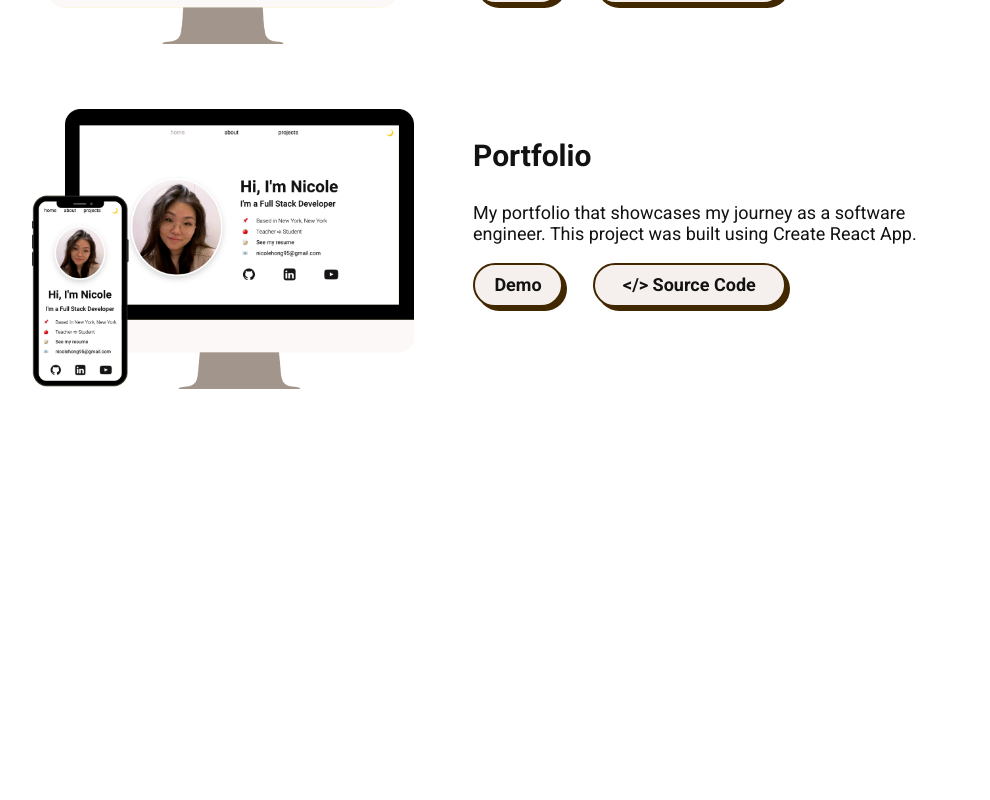
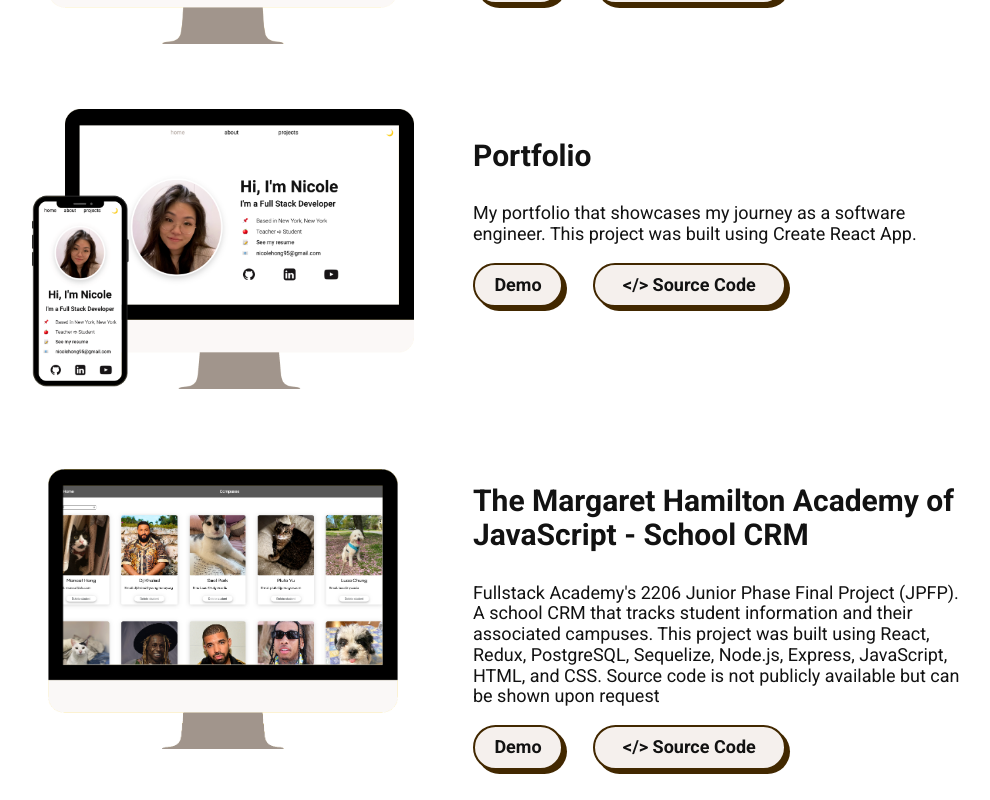
Before and after one commit to nickyjhong/js-portfolio, a React (Create React App) app: page /projects in a window 1280 px wide. Shown: the part 730-1530 px from the top of the page, without its empty margins (167-1157 px from the left). Before the commit the page ends 1154 px from the top, so only its background shows below. Built offline with nearby package versions, Linux system fonts and the light colour scheme.

Commit message:
added jpfp to projects

```diff
--- a/src/components/Projects.js
+++ b/src/components/Projects.js
@@ -2,6 +2,7 @@ import React from "react";
 import portfolio from "../images/portfolio-pic.png";
 import baked from "../images/baked-pic.png";
 import lift from "../images/lift-the-world.png";
+import jpfp from "../images/jpfp.png"
 
 const projects = [
   // {
@@ -32,6 +33,12 @@ const projects = [
     website: "https://nicolehong.dev",
     demo: "#",
     repo: "https://github.com/nickyjhong/portfolio",
+  }, {
+    title: "The Margaret Hamilton Academy of JavaScript - School CRM",
+    description: "Fullstack Academy's 2206 Junior Phase Final Project (JPFP). A school CRM that tracks student information and their associated campuses. This project was built using React, Redux, PostgreSQL, Sequelize, Node.js, Express, JavaScript, HTML, and CSS. Source code is not publicly available but can be shown upon request",
+    pic: jpfp,
+    demo: "https://youtu.be/4m8kb-hKfTI",
+    repo: "https://github.com/nickyjhong/2206-fsa-rm-web-ft-jpfp"
   }
 ];
 
--- a/src/styles/media-queries.css
+++ b/src/styles/media-queries.css
@@ -244,6 +244,7 @@
   .portfolio-title {
     margin: .5rem;
     font-size: 1.25rem;
+    width: 20rem;
   }
   .projects-container {
     margin-bottom: 2rem;
@@ -252,7 +253,6 @@
   .project-container {
     flex-direction: column;
   }
-
 }
 
 @media (min-width: 1231px) {
```
Also changed, not shown: src/images/jpfp.png (added).
